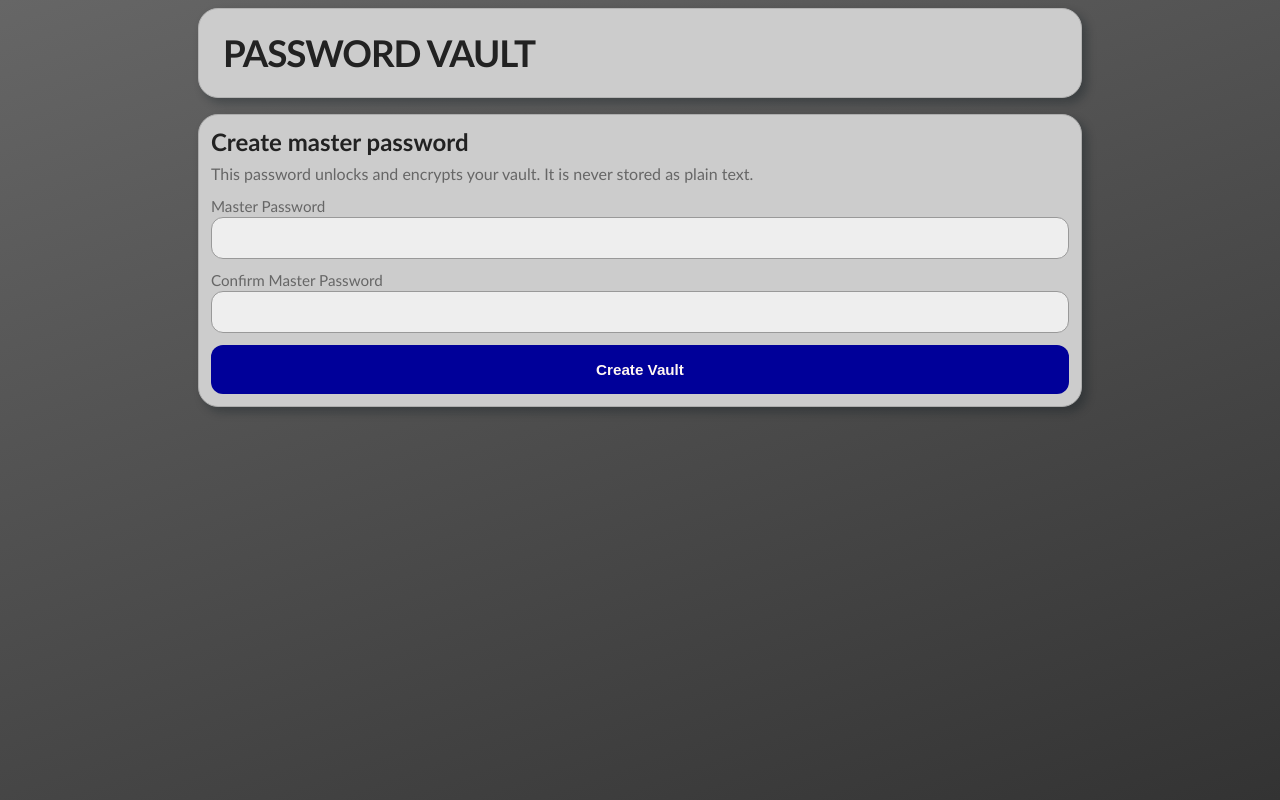
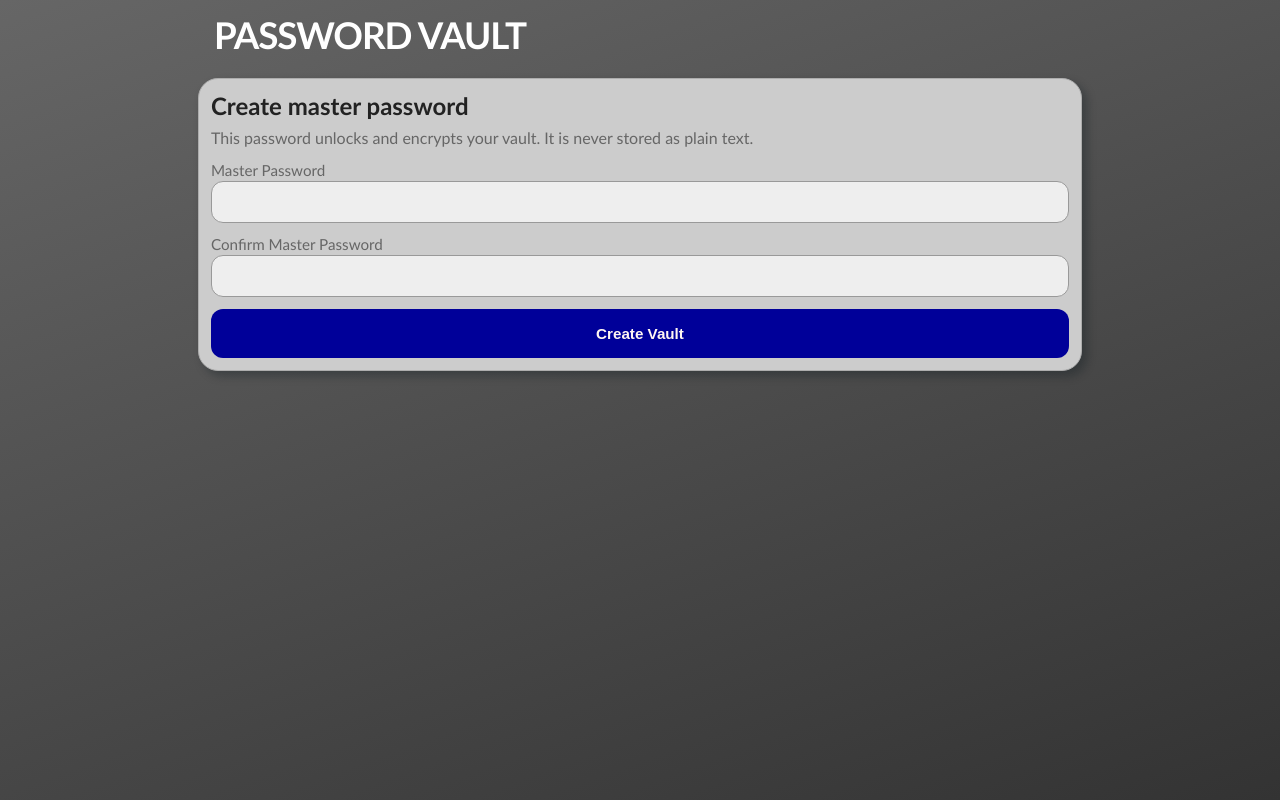
Before and after one commit to vizdio/vault, a React (Vite) app: page / in a window 1280 px wide. Built offline with nearby package versions, Linux system fonts and the light colour scheme.

Commit message:
cleanup title

```diff
--- a/src/App.css
+++ b/src/App.css
@@ -7,30 +7,17 @@
 }
 
 .hero-card {
-  background: var(--paper);
-  border: 1px solid color-mix(in srgb, var(--border), #fff 25%);
-  border-radius: var(--radius-lg);
-  box-shadow: var(--card-shadow);
-  padding: 24px;
-}
-
-.eyebrow {
-  font-size: 0.82rem;
-  text-transform: uppercase;
-  letter-spacing: 0.12em;
-  color: var(--muted);
-  margin-bottom: 6px;
+  padding: 0 16px;
+  height: 54px;
+  display: flex;
+  align-items: center;
 }
 
 .hero-card h1 {
+  color: #fff;
   font-size: clamp(1.6rem, 4vw, 2.3rem);
   line-height: 1.1;
   letter-spacing: -0.03em;
-}
-
-.subtitle {
-  margin-top: 10px;
-  color: var(--muted);
 }
 
 .panel {
@@ -85,6 +72,7 @@ textarea:focus {
   align-items: center;
   justify-content: space-between;
   gap: 8px;
+  width: 100%;
 }
 
 button {
```
